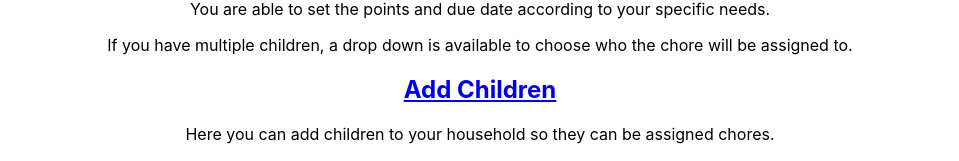
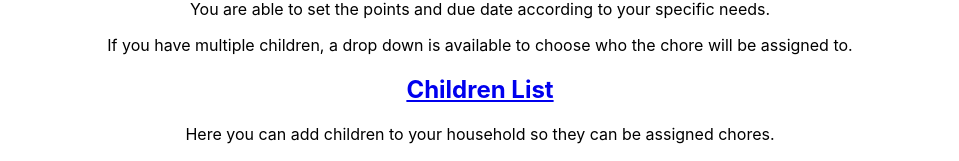
Before and after one commit to mykovasyl/phase-3-project-frontend, a React (Create React App) app: page / in a window 1280 px wide. Shown: the part 336-497 px from the top of the page, without its empty margins (160-1119 px from the left). Built offline with nearby package versions, Linux system fonts and the light colour scheme; no server answers.

Commit message:
change addchildren to childrenlist

```diff
--- a/src/App.js
+++ b/src/App.js
@@ -5,7 +5,7 @@ import NavBar from "./NavBar";
 import Home from "./Home";
 import ChoreList from "./ChoreList";
 import AssignChores from "./AssignChores";
-import AddChildren from "./AddChildren";
+import ChildrenList from "./ChildrenList";
 
 function App() {
   const [children, setChildren] = useState([]);
@@ -43,8 +43,8 @@ function App() {
             setChores={setChores}
           />
         </Route>
-        <Route path="/addchildren">
-          <AddChildren children={children} setChildren={setChildren} />
+        <Route path="/childrenlist">
+          <ChildrenList children={children} setChildren={setChildren} />
         </Route>
         <Route exact path="/">
           <Home />
@@ -53,7 +53,7 @@ function App() {
           <h1>404 path not found</h1>
           <h3>
             Try using the following paths: /, /chorelist, /assignchores,
-            /addchildren
+            /childrenlist
           </h3>
         </Route>
       </Switch>
--- a/src/AddChildren.js
+++ b/src/ChildrenList.js
@@ -1,7 +1,7 @@
 import React, { useState } from "react";
 import ChildRow from "./ChildRow";
 
-function AddChildren({ children, setChildren }) {
+function ChildrenList({ children, setChildren }) {
   const [childName, setChildName] = useState();
 
   function handleNameInput(e) {
@@ -63,4 +63,4 @@ function AddChildren({ children, setChildren }) {
   );
 }
 
-export default AddChildren;
+export default ChildrenList;
--- a/src/Home.js
+++ b/src/Home.js
@@ -36,8 +36,8 @@ function Home() {
         the chore will be assigned to.
       </p>
       <nav>
-        <Link to="/addchildren">
-          <h2>Add Children</h2>
+        <Link to="/childrenlist">
+          <h2>Children List</h2>
         </Link>
       </nav>
       <p>
--- a/src/NavBar.js
+++ b/src/NavBar.js
@@ -7,7 +7,7 @@ function NavBar() {
       <Link to="/">Home</Link>
       <Link to="/chorelist">Chore Table</Link>
       <Link to="/assignchores">Assign Chores</Link>
-      <Link to="/addchildren">Children</Link>
+      <Link to="/childrenlist">Children</Link>
     </nav>
   );
 }
```
